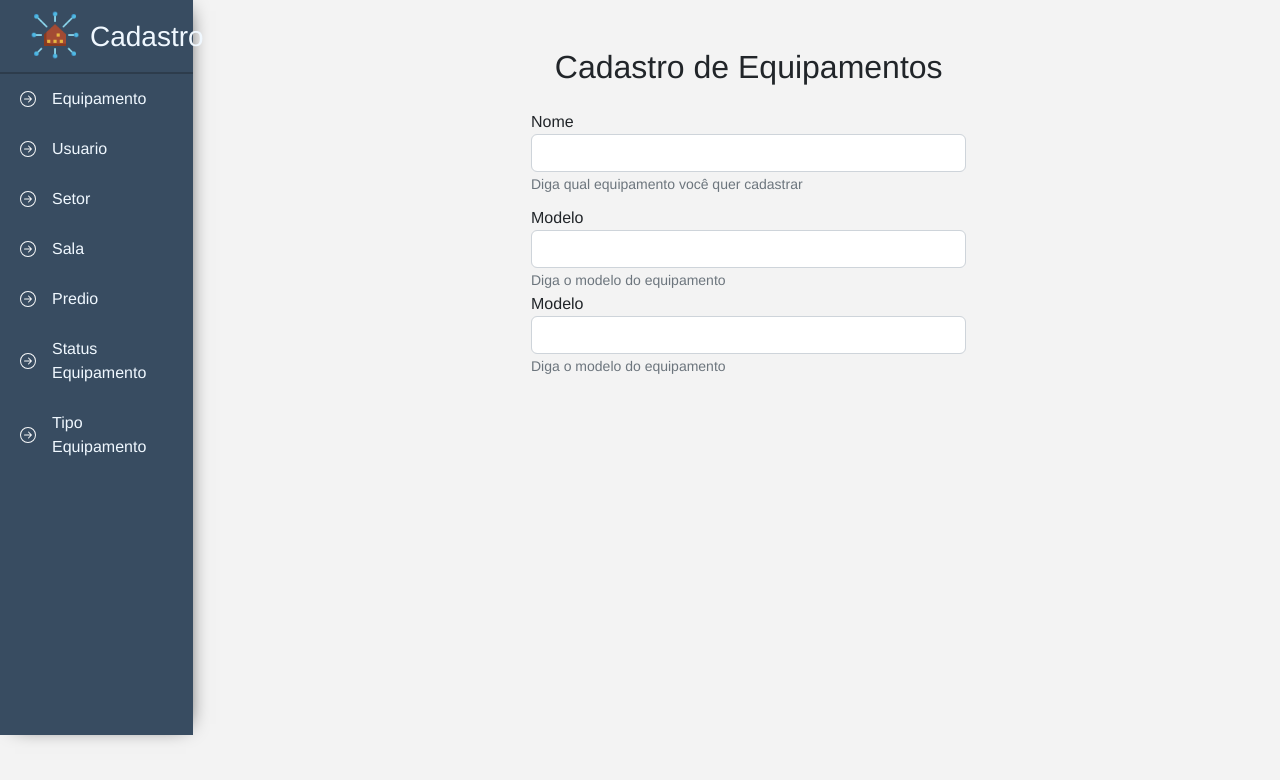
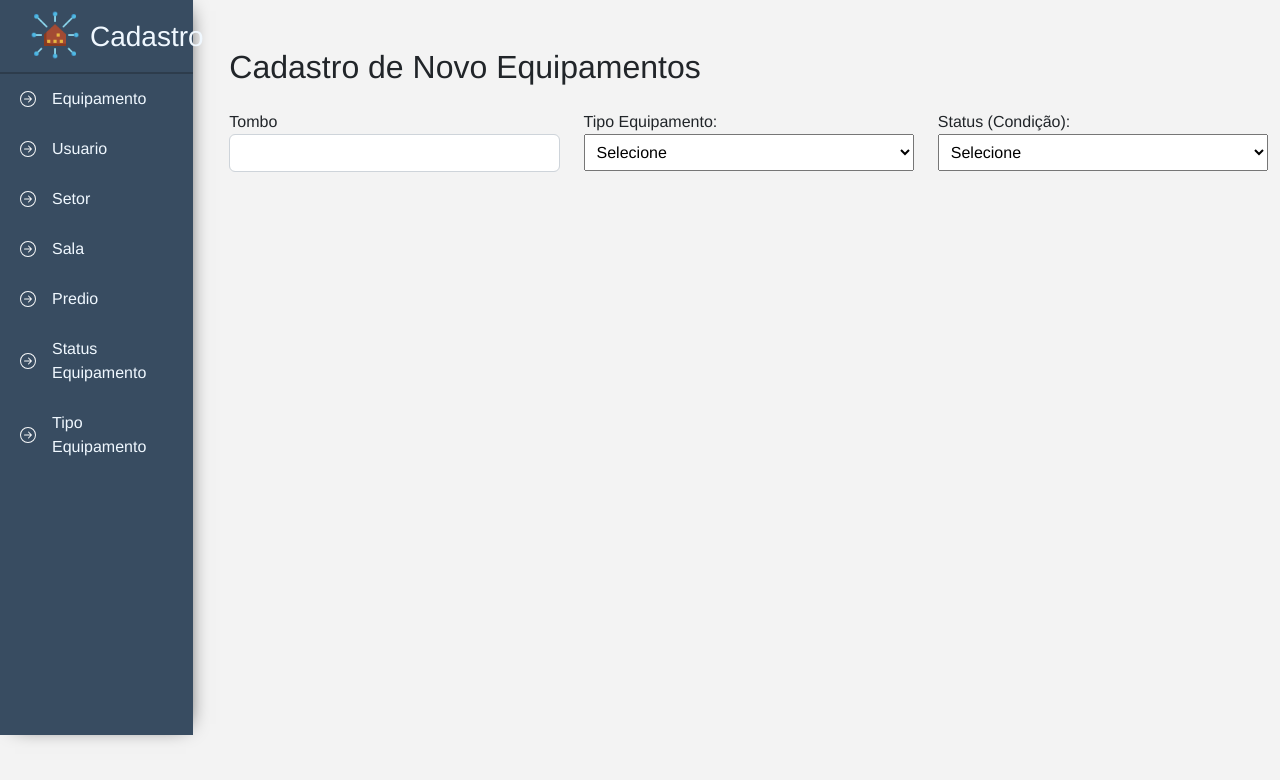
Before and after one commit to arthurgal/tela-login, a Vue app: page /equipamento in a window 1280 px wide. Shown: the top 780 px of the page. Built offline with nearby package versions, Linux system fonts and the light colour scheme.

Commit message:
Criando primeira linha do formulario de Equipamentos

```diff
--- a/src/components/FormularioEquipamento.vue
+++ b/src/components/FormularioEquipamento.vue
@@ -1,43 +1,87 @@
 <template>
-    <b-container class="w-50 m-auto p-5">
-        <h2 class="text-center mb-4">Cadastro de Equipamentos</h2>
-        <b-form >
-            <b-form-group id="input-group-1" label="Nome" label-for="input-1"
-                description="Diga qual equipamento você quer cadastrar">
-                <b-form-input id="input-1" v-model="formulario.nome" type="text" require>
+  <b-container class="w-80 m-auto pt-5">
+    <b-row>
+      <h2 class="mb-4">Cadastro de Novo Equipamentos</h2>
+    </b-row>
+    <b-row>
+      <b-form>
+        <b-row>
+          <b-col cols="4">
+            <b-form-group
+              id="input-group-1"
+              label="Tombo"
+              label-for="input-1"
 
-                </b-form-input>
+            >
+              <b-form-input
+                id="input-1"
+                v-model="formulario.nome"
+                type="text"
+                require
+              ></b-form-input>
             </b-form-group>
 
-            <b-form-group id="input-group-2" label="Modelo" label-for="input-2"
-                description="Diga o modelo do equipamento">
-                <b-form-input id="input-1" v-model="formulario.modelo" type="text" require>
+          </b-col>
+          <b-col cols="4">
+            <b-form-group
+              id="input-group-"
+              label="Tipo Equipamento:"
+              label-for="input-2"
+            >
+              <b-form-select class="w-100 p-2"
+                id="input-2"
+                v-model="formulario.tipoEquipamento"
+                :options="tipoEquipamento"
+                required
+              ></b-form-select>
+            </b-form-group>
+          </b-col>
 
-                </b-form-input>
+        <b-col cols="4">
+            <b-form-group
+              id="input-group-"
+              label="Status (Condição):"
+              label-for="input-3"
+            >
+              <b-form-select class="w-100 p-2"
+                id="input-3"
+                v-model="formulario.status"
+                :options="status"
+                required
+              ></b-form-select>
             </b-form-group>
+          </b-col>
 
-            <b-form-group id="input-group-3" label="Modelo" label-for="input-3"
-                description="Diga o modelo do equipamento">
-                <b-form-input id="input-1" v-model="formulario.modelo" type="text" require>
-
-                </b-form-input>
-            </b-form-group>
-        </b-form>
-    </b-container>
+        </b-row>
+      </b-form>
+    </b-row>
+  </b-container>
 </template>
 
 <script>
-    export default {
-        name:'FormularioEquipamento',
-        data(){
-            return{
-                formulario:{
-                    nome:'',
-                    modelo:''
-
-                }
-
-            }
-        }
-    }
+export default {
+  name: "FormularioEquipamento",
+  data() {
+    return {
+      formulario: {
+        nome: "",
+        tipoEquipamento: null,
+        status: null
+      },
+      tipoEquipamento: [
+        { text: "Selecione", value: null },
+        "Computador",
+        "Notebook",
+        "Monitor",
+        "Estabilizaor",
+      ],
+      status: [
+        { text: "Selecione", value: null },
+        "Funcionando",
+        "Quebrado",
+        "Ocioso"
+      ],
+    };
+  },
+};
 </script>
```
